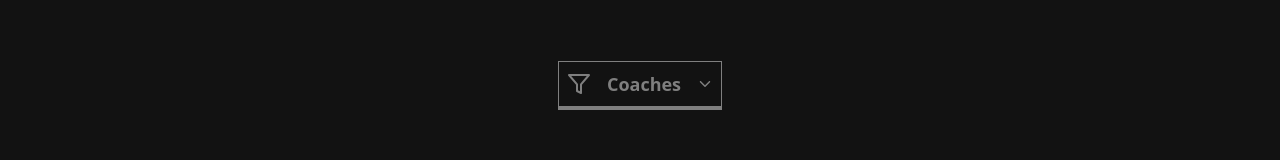
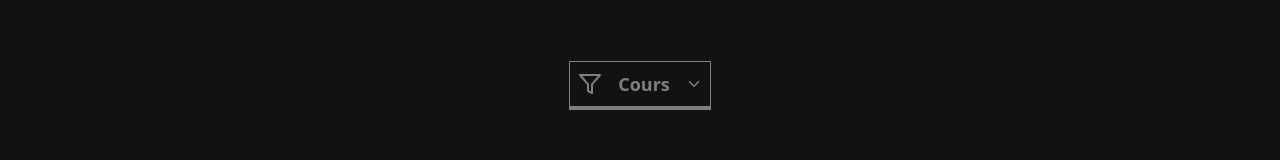
Before and after one commit to medazizktata/Arena-gym-website, a React (Vite) app in the folder Arena-gym-website/: page /planning in a window 1280 px wide. Shown: the part 337-497 px from the top of the page. Built offline with nearby package versions, Linux system fonts and the light colour scheme.

Commit message:
Minor fixes

```diff
--- a/Arena-gym-website/src/pages/Planning/Planning.jsx
+++ b/Arena-gym-website/src/pages/Planning/Planning.jsx
@@ -25,7 +25,7 @@ const Planning = () => {
         </div>
         {/*     <FilterDropDown>Cours</FilterDropDown>
          */}{" "}
-        <FilterDropDownUpgraded>Coaches</FilterDropDownUpgraded>
+        <FilterDropDownUpgraded>Cours</FilterDropDownUpgraded>
 
       </div>
     </>
```
